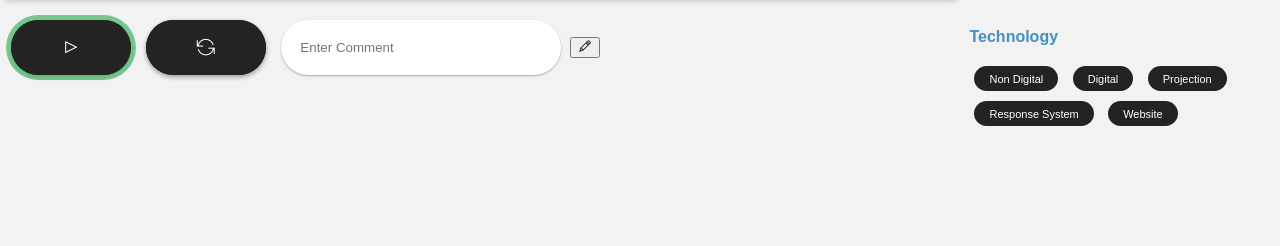
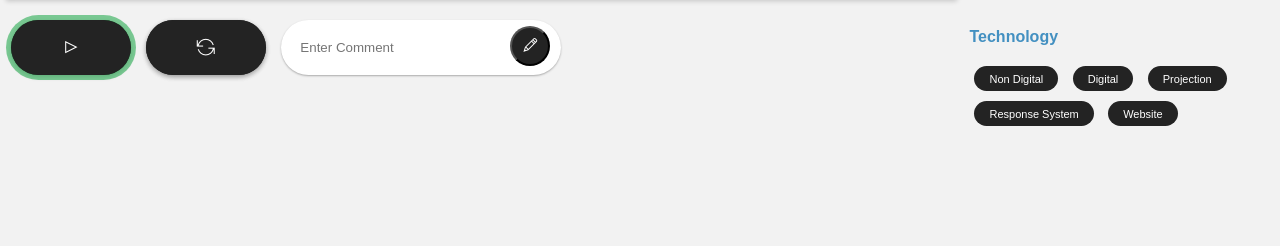
Before and after one commit to ROCA-UVA/ROCA-Web, a PHP site: page / in a window 1280 px wide. Shown: the part 554-800 px from the top of the page. Run offline with PHP 8.4, Linux system fonts and the light colour scheme.

Commit message:
Fix comment submit button css

```diff
--- a/assets/stylesheet.css
+++ b/assets/stylesheet.css
@@ -756,7 +756,7 @@ input[type="text"] {
 	margin-left: 10px;
 }
 
-button[type="submit"] {
+#submitComment {
     margin-left: -60px;
     border-radius: 100px;
     color: white;
```
